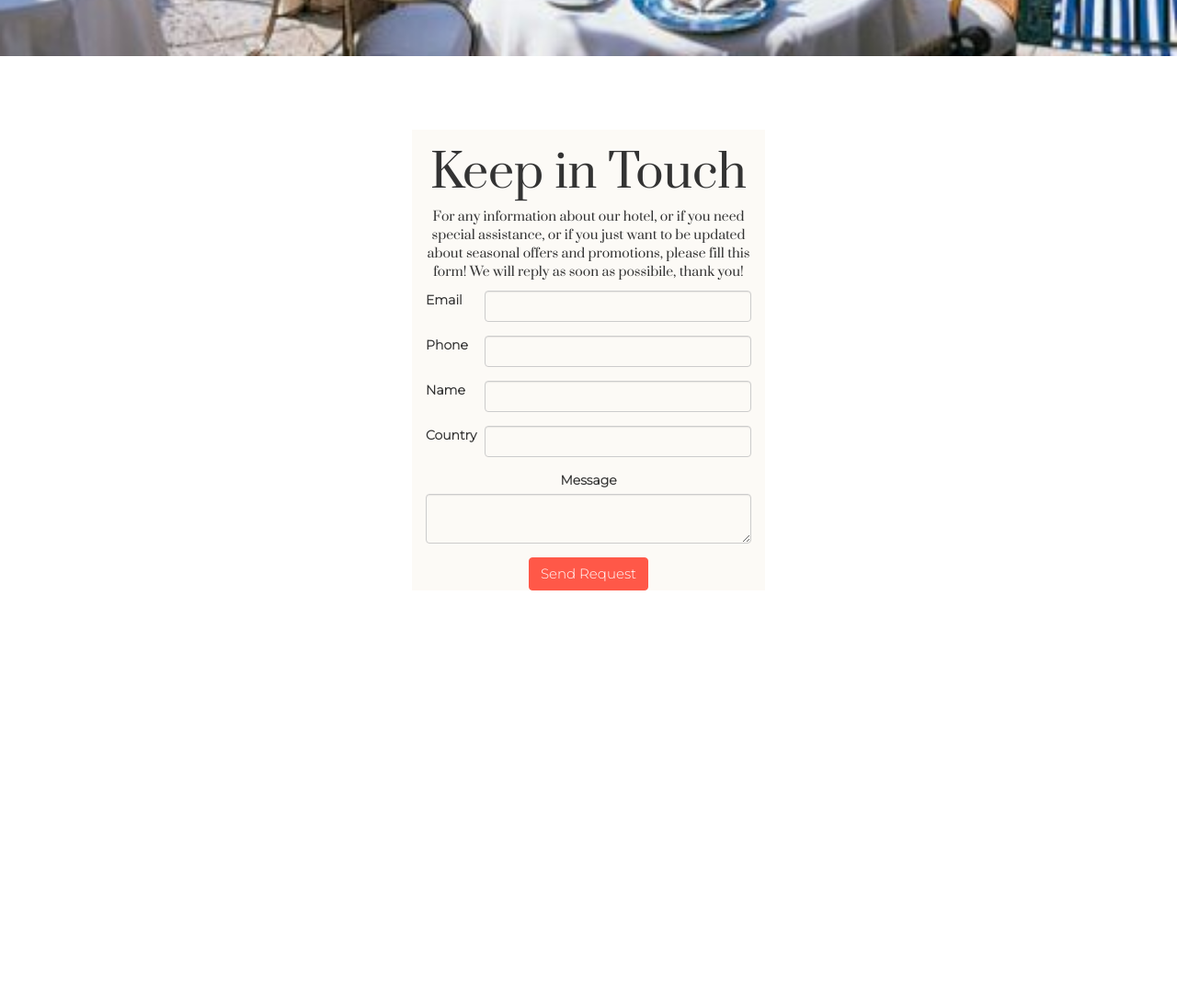
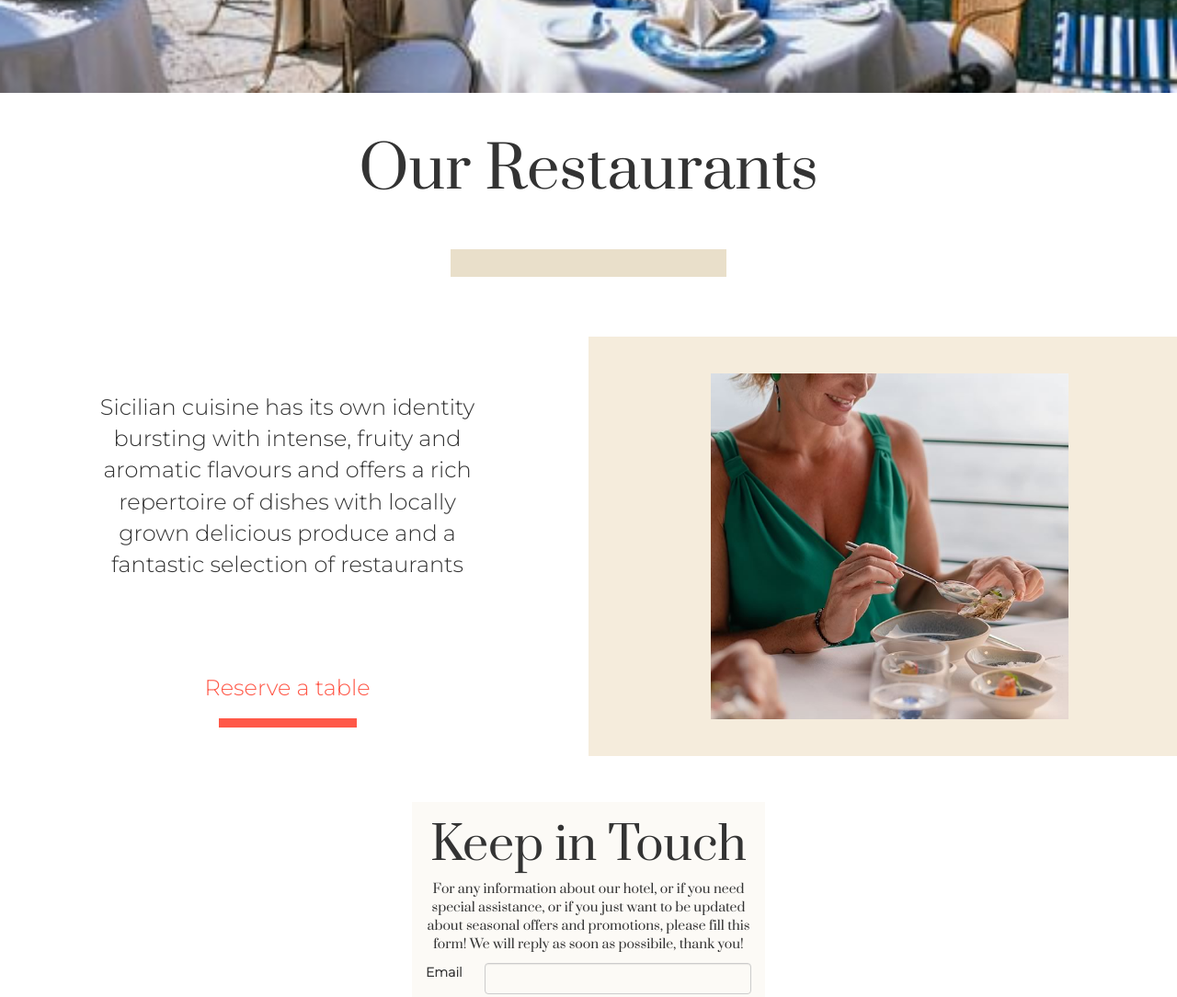
Before and after one commit to fergusthompson/just-sicily, a plain HTML site: page index.html in a window 1280 px wide. Shown: the part 2980-4064 px from the top of the page at 92% size. Before the commit the page ends 3672 px from the top, so only its background shows below. Drawn offline with nearby package versions, Linux system fonts and the light colour scheme.

Commit message:
added resturants section and fiddled with js

```diff
--- a/assets/css/style.css
+++ b/assets/css/style.css
@@ -1,5 +1,6 @@
 
 @import url('https://fonts.googleapis.com/css2?family=Montserrat:wght@300&family=Prata&display=swap');
+
 
 
 .callout-container{
@@ -101,6 +102,7 @@
   background-size: cover;
   display: flex;
   color: #e9dfca;
+  margin-top: 40px;
 
 
 
--- /dev/null
+++ b/assets/javascript/index.js
@@ -0,0 +1,5 @@
+$(document).ready(function() {
+                 $(".link-underline").hover(function() {
+                $(this).css("width", "300").css("height", "150");
+            });
+        });
--- a/index.html
+++ b/index.html
@@ -21,6 +21,8 @@
       type="text/css"
     />
     <link rel="stylesheet" href="assets/css/style.css" type="text/css" />
+    <script src="https://ajax.googleapis.com/ajax/libs/jquery/3.2.1/jquery.min.js"></script>
+    <script type="text/javascript" src="assets/javascript/index.js"></script>
   </head>
 
   <body>
@@ -47,10 +49,11 @@
 
     <!----------about section------------------>
     <div class="heading-container">
-      <h1 class="about-heading">A dream by the sea</h1><br>
+      <h1 class="about-heading">A dream by the sea</h1>
+      <br />
       <div class="header-underline"></div>
     </div>
-    <br>
+    <br />
     <div class="row">
       <div class="col-lg-6 about-paragraph-container">
         <p class="about-paragraph">
@@ -60,7 +63,7 @@
           fascinating island.
         </p>
         <div class="link-container">
-          <a href="" class="see-more-link">See More</a><br>
+          <a href="" class="see-more-link">See More</a><br />
           <div class="link-underline"></div>
         </div>
       </div>
@@ -77,7 +80,7 @@
       <h1 class="about-heading">Our Hotels</h1>
       <div class="header-underline"></div>
     </div>
-    <br>
+    <br />
     <div class="row hotels-section">
       <div class="col-lg-6 hotel-photo-frame">
         <img
@@ -93,7 +96,7 @@
           short break, relaxing holiday or multicentre tour.
         </p>
         <div>
-          <a href="" class="see-more-link">Book now</a><br>
+          <a href="" class="see-more-link">Book now</a><br />
           <div class="link-underline"></div>
         </div>
       </div>
@@ -104,26 +107,59 @@
         <h1 class="dining-title">Dining experiences like no other</h1>
       </div>
     </div>
+    <div class="heading-container">
+      <h1 class="about-heading">Our Restaurants</h1>
+      <br />
+      <div class="header-underline"></div>
+    </div>
+    <br />
+    <div class="row">
+      <div class="col-lg-6 about-paragraph-container">
+        <p class="about-paragraph">
+          Sicilian cuisine has its own identity bursting with intense, fruity and aromatic flavours
+           and offers a rich repertoire of dishes with locally grown delicious produce and a fantastic selection of restaurants
+        </p>
+        <div class="link-container">
+          <a href="" class="see-more-link">Reserve a table</a><br />
+          <div class="link-underline"></div>
+        </div>
+      </div>
+      <div class="col-lg-6 hotel-photo-frame">
+        <img
+          src="assets/images/dining-photo.jpg"
+          alt="hotel image"
+          class="hotel-image"
+        />
+      </div>
+    </div>
+
     <!------------------------footer------------------>
     <footer class="container-fluid">
+      <div class="row">
+        <div class="col-3">
 
-    <div class="row">
-
-    <div class="col-3">
         </div>
 
         <form class="keep-in-touch-container container-fluid col-6">
           <h2 class="keep-in-touch-title">Keep in Touch</h2>
-      <p>For any information about our hotel, or if you need special assistance, or if you just want to
-      be updated about seasonal offers and promotions, please fill this form! We will reply as soon as possibile, thank you!</p>
-        <div class="form-group row ">
-          <label for="inputEmail3" class="col-sm-2 col-form-label">Email</label>
+          <p>
+            For any information about our hotel, or if you need special
+            assistance, or if you just want to be updated about seasonal offers
+            and promotions, please fill this form! We will reply as soon as
+            possibile, thank you!
+          </p>
+          <div class="form-group row">
+            <label for="inputEmail3" class="col-sm-2 col-form-label"
+              >Email</label
+            >
             <div class="col-sm-10 form-box">
               <input type="email" class="form-control" id="inputEmail3" />
             </div>
           </div>
           <div class="form-group row">
-          <label for="inputPhone3" class="col-sm-2 col-form-label">Phone</label>
+            <label for="inputPhone3" class="col-sm-2 col-form-label"
+              >Phone</label
+            >
             <div class="col-sm-10">
               <input type="phone" class="form-control" id="inputPhone3" />
             </div>
@@ -135,24 +171,29 @@
             </div>
           </div>
           <div class="form-group row">
-          <label for="inputCountry3" class="col-sm-2 col-form-label">Country</label>
+            <label for="inputCountry3" class="col-sm-2 col-form-label"
+              >Country</label
+            >
             <div class="col-sm-10">
               <input type="country" class="form-control" id="inputCountry3" />
             </div>
           </div>
           <div class="mb-3">
             <label for="validationTextarea">Message</label>
-    <textarea class="form-control is-invalid" id="validationTextarea" required></textarea>
-
+            <textarea
+              class="form-control is-invalid"
+              id="validationTextarea"
+              required
+            ></textarea>
           </div>
 
-
-<button type="button" class="btn btn-primary request-button">Send Request</button>
+          <button type="button" class="btn btn-primary request-button">
+            Send Request
+          </button>
         </form>
 
         <div class="col-3">
         </div>
-
       </div>
     </footer>
 
```
Also changed, not shown: assets/images/dining-photo.jpg (added). Lines whose indentation alone changed are shown as unchanged.
